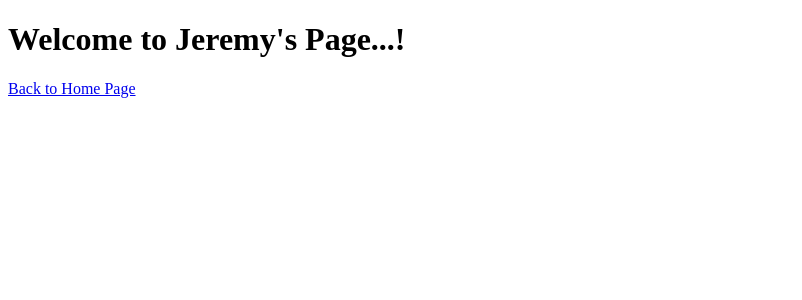
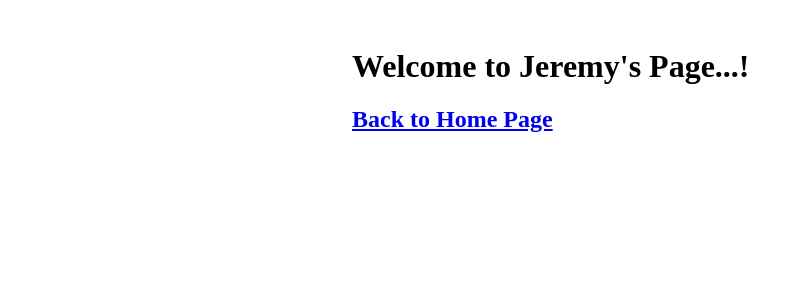
Before and after one commit to JayMy45/NextJs-Blog, a Next.js app: page /jeremy/jeremy-myers in a window 1280 px wide. Shown: the top 300 px of the page, without its empty margins (0-802 px from the left). Built offline with nearby package versions, Linux system fonts and the light colour scheme.

Commit message:
Working CSS

```diff
--- a/components/layout.js
+++ b/components/layout.js
@@ -1,5 +1,5 @@
+import styles from './layout.module.css'
+
 export default function Layout({ children }) {
-    return <div>
-        {children}
-    </div>;
+    return <div className={styles.container}>{children}</div>;
 }
--- a/components/layout.module.css
+++ b/components/layout.module.css
@@ -3,3 +3,9 @@
     padding: 0 1rem;
     margin: 3rem auto 6rem;
 }
+
+.first__post-link {
+    display: flex;
+    flex-direction: row;
+    justify-content: space-between;
+}
--- a/pages/jeremy/jeremy-myers.js
+++ b/pages/jeremy/jeremy-myers.js
@@ -1,14 +1,20 @@
 import Head from "next/head";
 import Link from "next/link";
+import Layout from '../../components/layout';
+
 
 export default function FirstPost() {
     return (
         <>
-            <Head>
-                <title>JayMy45</title>
-            </Head>
-            <h1>Welcome to Jeremy's Page...!</h1>
-            <Link href="/">Back to Home Page</Link>
+            <Layout>
+                <Head>
+                    <title>JayMy45</title>
+                </Head>
+                <h1>Welcome to Jeremy's Page...!</h1>
+                <h2>
+                    <Link href="/">Back to Home Page</Link>
+                </h2>
+            </Layout>
         </>
     )
 }
```
Also changed, not shown: pages/posts/first-post.js (+8 -6 lines).
